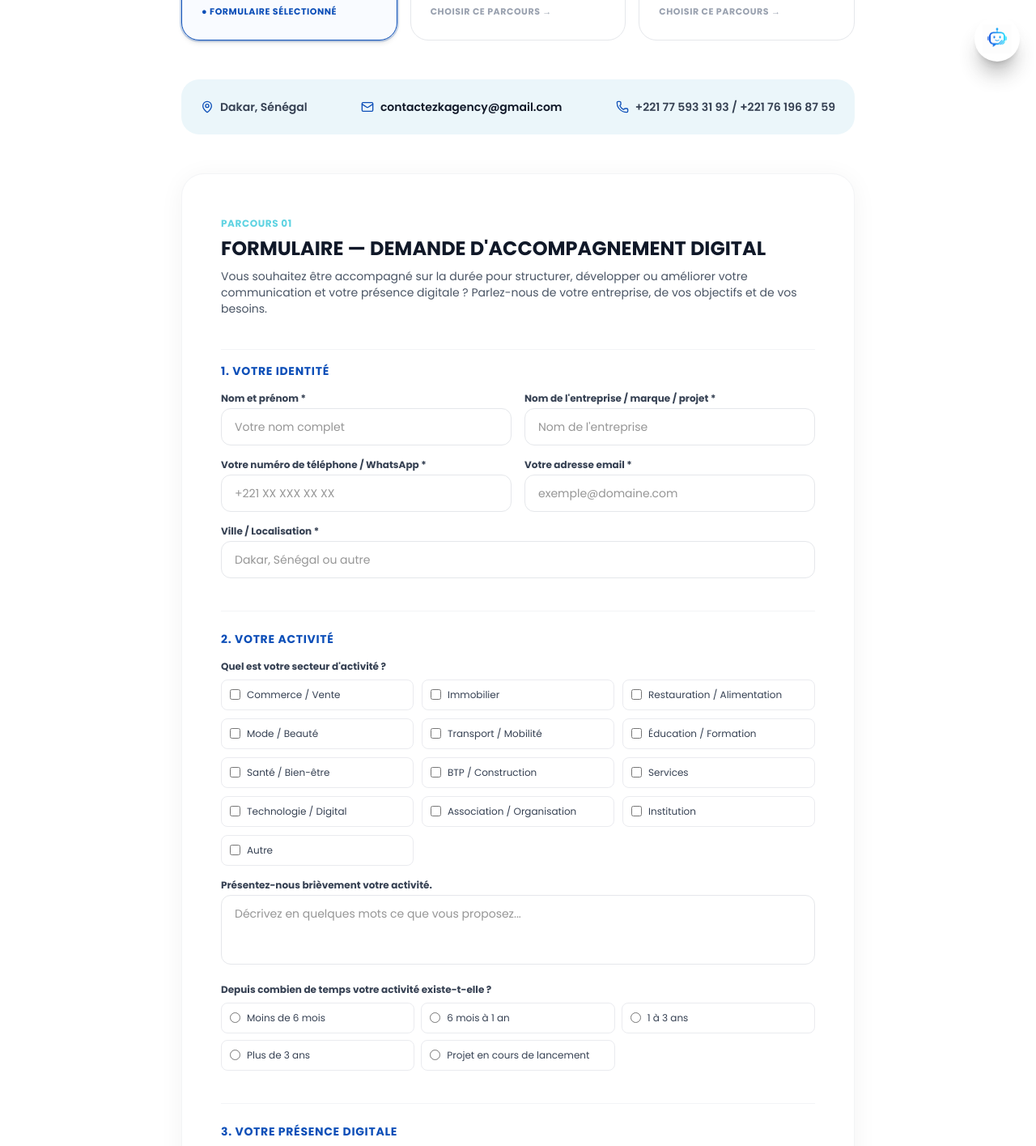
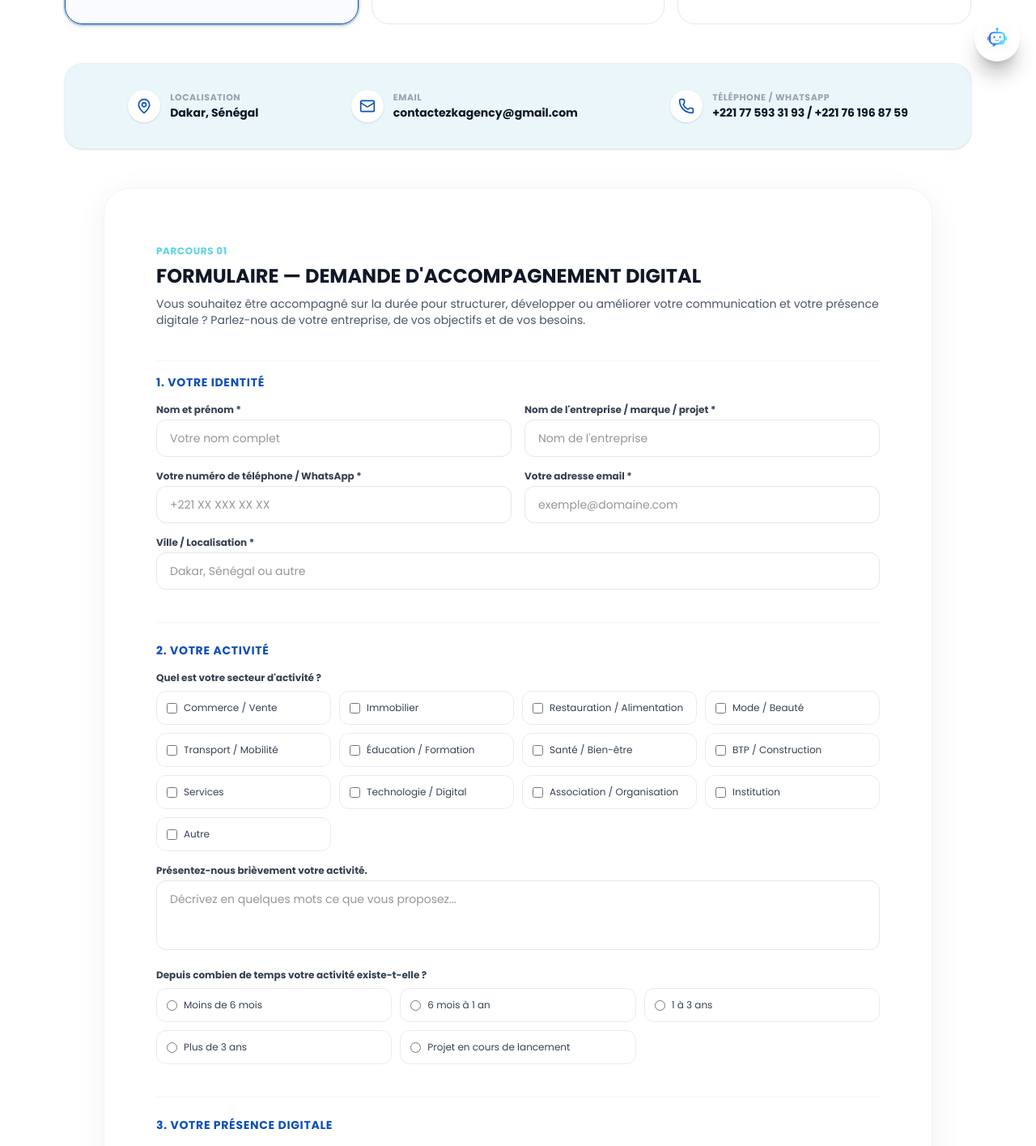
Before and after one commit to mactar27/EZE, a Next.js app: page /contact in a window 1280 px wide. Shown: the part 700-2115 px from the top of the page at 81% size. Built offline with nearby package versions, Linux system fonts and the light colour scheme.

Commit message:
style: broaden Contact section and forms to fill desktop container with airy spacing

```diff
--- a/src/components/sections/Contact.tsx
+++ b/src/components/sections/Contact.tsx
@@ -29,7 +29,7 @@ export default function Contact() {
 
   return (
     <section id="contact" className="py-16 md:py-24 bg-white relative">
-      <div className="container mx-auto px-4 md:px-12 lg:px-24 max-w-5xl">
+      <div className="container mx-auto px-4 md:px-12 lg:px-20 max-w-7xl">
 
         {/* En-tête officiel */}
         <div className="text-center mb-12">
@@ -150,20 +150,35 @@ export default function Contact() {
         </div>
 
         {/* Coordonnées rapides */}
-        <div className="bg-[#EBF6FA] rounded-[22px] p-5 md:p-6 mb-12 flex flex-wrap items-center justify-between gap-4 text-xs md:text-sm text-gray-700">
-          <div className="flex items-center gap-2">
-            <MapPin className="w-4 h-4 text-[#0D4FB8]" />
-            <span className="font-semibold">Dakar, Sénégal</span>
+        <div className="bg-[#EBF6FA] rounded-[22px] p-6 md:p-8 mb-12 flex flex-wrap items-center justify-around gap-6 text-xs md:text-sm text-gray-700 shadow-sm border border-blue-100/50">
+          <div className="flex items-center gap-3">
+            <div className="w-10 h-10 rounded-full bg-white flex items-center justify-center text-[#0D4FB8] shadow-sm shrink-0">
+              <MapPin className="w-5 h-5" />
+            </div>
+            <div>
+              <span className="block text-[11px] text-gray-400 font-bold uppercase tracking-wider">Localisation</span>
+              <span className="font-bold text-gray-900">Dakar, Sénégal</span>
+            </div>
           </div>
-          <div className="flex items-center gap-2">
-            <Mail className="w-4 h-4 text-[#0D4FB8]" />
-            <a href="mailto:contactezkagency@gmail.com" className="hover:underline font-semibold text-gray-900">
-              contactezkagency@gmail.com
-            </a>
+          <div className="flex items-center gap-3">
+            <div className="w-10 h-10 rounded-full bg-white flex items-center justify-center text-[#0D4FB8] shadow-sm shrink-0">
+              <Mail className="w-5 h-5" />
+            </div>
+            <div>
+              <span className="block text-[11px] text-gray-400 font-bold uppercase tracking-wider">Email</span>
+              <a href="mailto:contactezkagency@gmail.com" className="hover:underline font-bold text-gray-900">
+                contactezkagency@gmail.com
+              </a>
+            </div>
           </div>
-          <div className="flex items-center gap-2">
-            <Phone className="w-4 h-4 text-[#0D4FB8]" />
-            <span className="font-semibold">+221 77 593 31 93 / +221 76 196 87 59</span>
+          <div className="flex items-center gap-3">
+            <div className="w-10 h-10 rounded-full bg-white flex items-center justify-center text-[#0D4FB8] shadow-sm shrink-0">
+              <Phone className="w-5 h-5" />
+            </div>
+            <div>
+              <span className="block text-[11px] text-gray-400 font-bold uppercase tracking-wider">Téléphone / WhatsApp</span>
+              <span className="font-bold text-gray-900">+221 77 593 31 93 / +221 76 196 87 59</span>
+            </div>
           </div>
         </div>
 
@@ -185,7 +200,7 @@ export default function Contact() {
         )}
 
         {/* FORMULAIRES COMPLETS SELON LE PARCOURS */}
-        <div className="bg-white rounded-[28px] p-6 md:p-12 border border-gray-100 shadow-[0_4px_30px_rgba(0,0,0,0.05)]">
+        <div className="bg-white rounded-[32px] p-6 md:p-14 lg:p-16 border border-gray-100 shadow-[0_8px_40px_rgba(0,0,0,0.06)] max-w-5xl mx-auto">
           <AnimatePresence mode="wait">
             {/* ========================================================
                 01 — FORMULAIRE DEMANDE D'ACCOMPAGNEMENT DIGITAL
@@ -248,14 +263,14 @@ export default function Contact() {
                   </h3>
                   <div>
                     <label className="block text-xs font-bold text-gray-700 mb-2">Quel est votre secteur d'activité ?</label>
-                    <div className="grid grid-cols-2 md:grid-cols-3 gap-2.5 text-xs">
+                    <div className="grid grid-cols-2 sm:grid-cols-3 lg:grid-cols-4 gap-2.5 text-xs">
                       {[
                         "Commerce / Vente", "Immobilier", "Restauration / Alimentation",
                         "Mode / Beauté", "Transport / Mobilité", "Éducation / Formation",
                         "Santé / Bien-être", "BTP / Construction", "Services",
                         "Technologie / Digital", "Association / Organisation", "Institution", "Autre"
                       ].map((item) => (
-                        <label key={item} className="flex items-center gap-2 p-2.5 rounded-lg border border-gray-200/80 hover:bg-gray-50 cursor-pointer">
+                        <label key={item} className="flex items-center gap-2 p-3 rounded-xl border border-gray-200/80 hover:bg-gray-50 cursor-pointer transition-colors">
                           <input type="checkbox" name="secteur" value={item} className="rounded text-[#0D4FB8] focus:ring-[#0D4FB8]" />
                           <span className="text-gray-700">{item}</span>
                         </label>
@@ -270,9 +285,9 @@ export default function Contact() {
 
                   <div>
                     <label className="block text-xs font-bold text-gray-700 mb-2">Depuis combien de temps votre activité existe-t-elle ?</label>
-                    <div className="grid grid-cols-1 md:grid-cols-3 gap-2 text-xs">
+                    <div className="grid grid-cols-1 sm:grid-cols-2 md:grid-cols-3 gap-2.5 text-xs">
                       {["Moins de 6 mois", "6 mois à 1 an", "1 à 3 ans", "Plus de 3 ans", "Projet en cours de lancement"].map((duree) => (
-                        <label key={duree} className="flex items-center gap-2 p-2.5 rounded-lg border border-gray-200/80 hover:bg-gray-50 cursor-pointer">
+                        <label key={duree} className="flex items-center gap-2 p-3 rounded-xl border border-gray-200/80 hover:bg-gray-50 cursor-pointer transition-colors">
                           <input type="radio" name="anciennete" value={duree} className="text-[#0D4FB8] focus:ring-[#0D4FB8]" />
                           <span className="text-gray-700">{duree}</span>
                         </label>
@@ -288,9 +303,9 @@ export default function Contact() {
                   </h3>
                   <div>
                     <label className="block text-xs font-bold text-gray-700 mb-2">Sur quels canaux êtes-vous actuellement présent ?</label>
-                    <div className="grid grid-cols-2 md:grid-cols-4 gap-2 text-xs">
+                    <div className="grid grid-cols-2 sm:grid-cols-3 lg:grid-cols-5 gap-2.5 text-xs">
                       {["Instagram", "Facebook", "TikTok", "LinkedIn", "Snapchat", "YouTube", "Site internet", "Google Business Profile", "Aucun pour le moment", "Autre"].map((canal) => (
-                        <label key={canal} className="flex items-center gap-2 p-2.5 rounded-lg border border-gray-200/80 hover:bg-gray-50 cursor-pointer">
+                        <label key={canal} className="flex items-center gap-2 p-3 rounded-xl border border-gray-200/80 hover:bg-gray-50 cursor-pointer transition-colors">
                           <input type="checkbox" name="canaux" value={canal} className="rounded text-[#0D4FB8] focus:ring-[#0D4FB8]" />
                           <span className="text-gray-700">{canal}</span>
                         </label>
```
